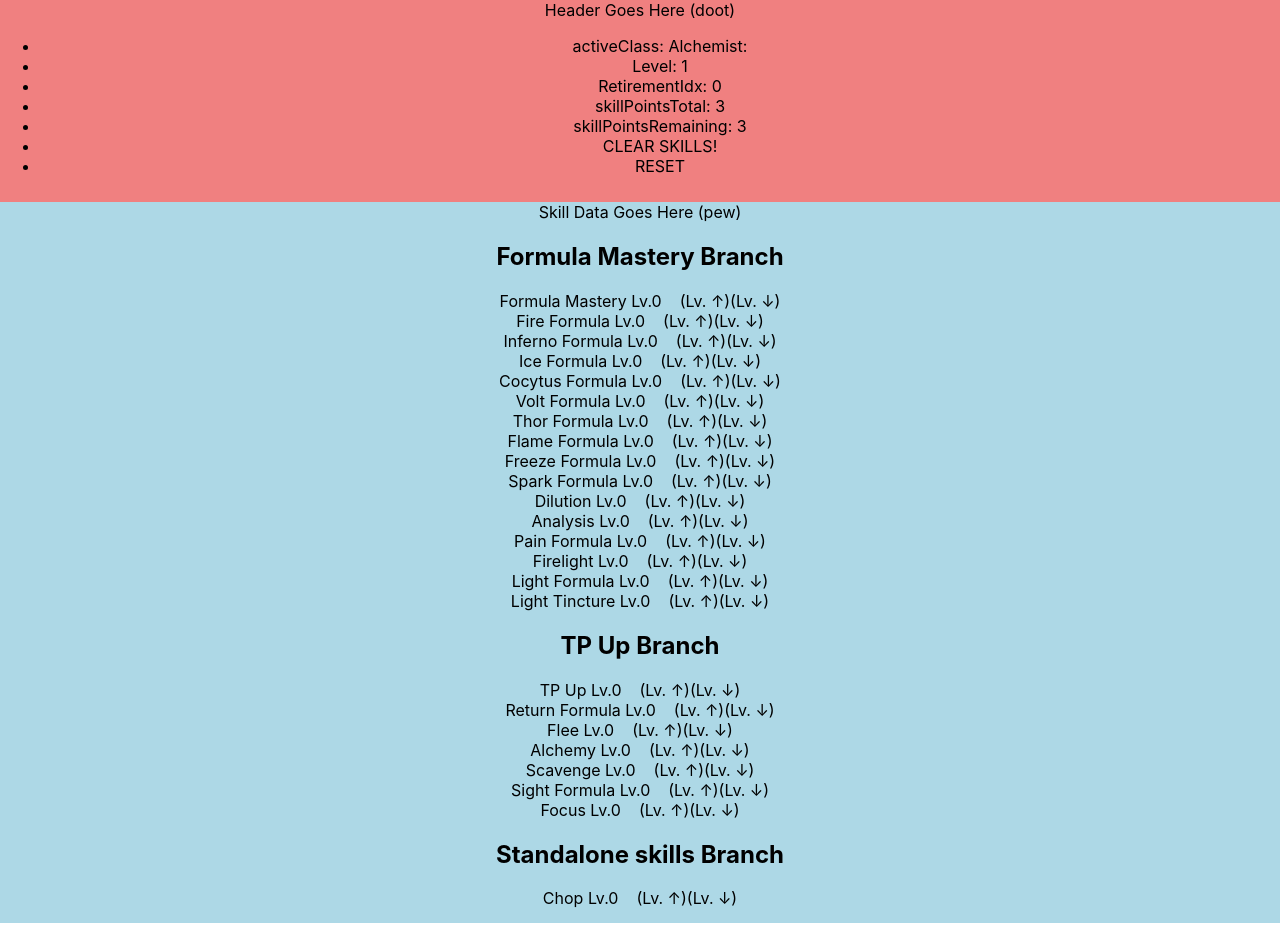
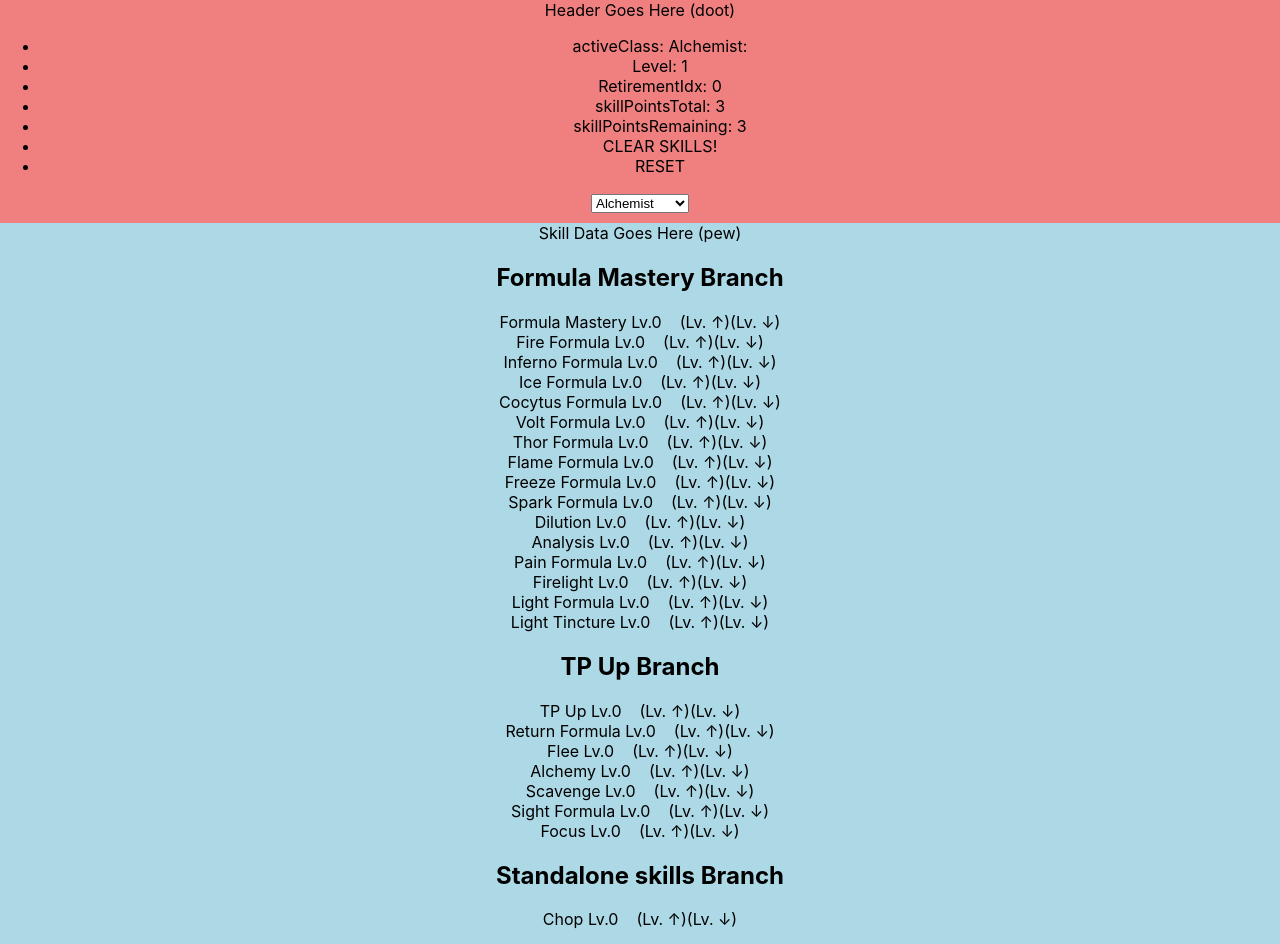
Before and after one commit to aturfah/eou-skillsim, a React (Create React App) app: page / in a window 1280 px wide. Before the commit the page ends 923 px from the top, so only its background shows below. Built offline with nearby package versions, Linux system fonts and the light colour scheme.

Commit message:
First cut at class dropdown

```diff
--- a/src/Header/header.js
+++ b/src/Header/header.js
@@ -20,16 +20,29 @@ function getClasses() {
     return(classes);
 }
 
-
 class Header extends Component {
     constructor(props) {
         super(props);
         this.level = props.level;
         this.firstDegSkills = firstDegSkills();
         this.calculateSpRemaining = this.calculateSpRemaining.bind(this)
-        this._setLevel = this._setLevel.bind(this)
-        this._clearSkills = this._clearSkills.bind(this)
-        this._resetAll = this._resetAll.bind(this)
+        this.classOpts = getClasses();
+        this._setLevel = this._setLevel.bind(this);
+        this._clearSkills = this._clearSkills.bind(this);
+        this._resetAll = this._resetAll.bind(this);
+        this.buildClassDropdown = this.buildClassDropdown.bind(this);
+    }
+
+    buildClassDropdown() {
+        const classOptions = []
+        const activeIdx = this.props.activeClassIdx;
+        this.classOpts.forEach(function(className, idx) {
+            const selected = (idx === activeIdx);
+            classOptions.push(<option id={idx} value={idx} selected={selected}>{className}</option>)
+        })
+        return <div><select ref='classDropdownList' id="classDropdown" onChange={() => {console.log('Hi')}}>
+            {classOptions}
+            </select></div>
     }
 
     calculateSpRemaining(sp) {
@@ -65,9 +78,8 @@ class Header extends Component {
 
 
     render() {
-        const class_opts = getClasses();
-        const class_chosen = class_opts[this.props.activeClassIdx];
-
+        const class_chosen = this.classOpts[this.props.activeClassIdx];
+        const classDropdown = this.buildClassDropdown(this.classOpts);
         const skillPointsTotal = calculate_sp(this.props.level, this.props.retirementIdx);
         const skillPointsRemaining = this.calculateSpRemaining(skillPointsTotal)
         if (skillPointsRemaining < 0) {
@@ -84,6 +96,7 @@ class Header extends Component {
                 <li onClick={() => this._clearSkills()}>CLEAR SKILLS!</li>
                 <li onClick={() => this._resetAll()}>RESET</li>
             </ul>
+            {classDropdown}
         </div>
     }
 }
```
